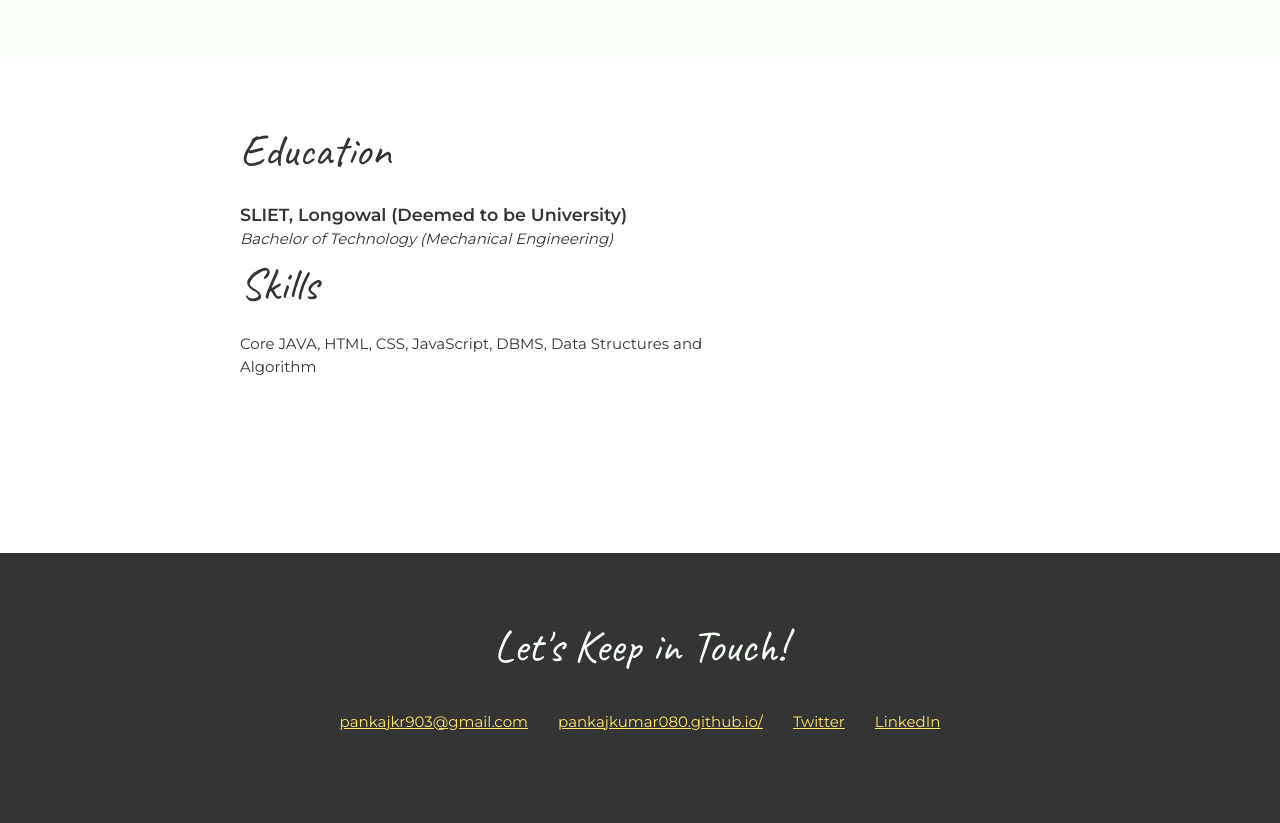
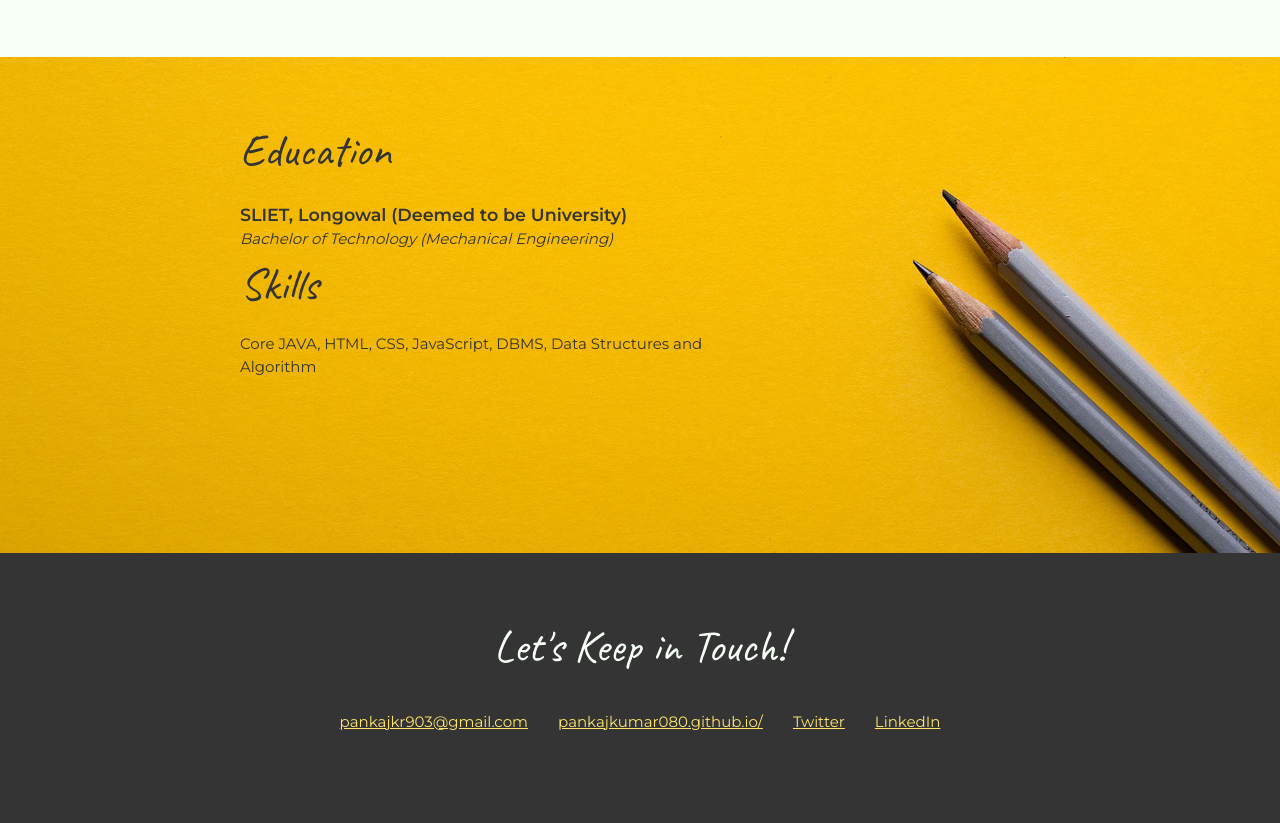
Before and after one commit to pankajkumar903/pankajkumar903.github.io, a plain HTML site: page index.html in a window 1280 px wide. Shown: the part 1431-2254 px from the top of the page. Drawn offline with Linux system fonts and the light colour scheme.

Commit message:
Update styles.css

```diff
--- a/styles.css
+++ b/styles.css
@@ -117,7 +117,7 @@ header {
 /* Education
 ------------------------------------*/
 .education {
-  background-image: url(../images/joanna-kosinska-unsplash.jpg);
+  background-image: url(../joanna-kosinska-unsplash.jpg);
   background-size: cover;
   background-position: top right;
   padding-bottom: 100px;
```
